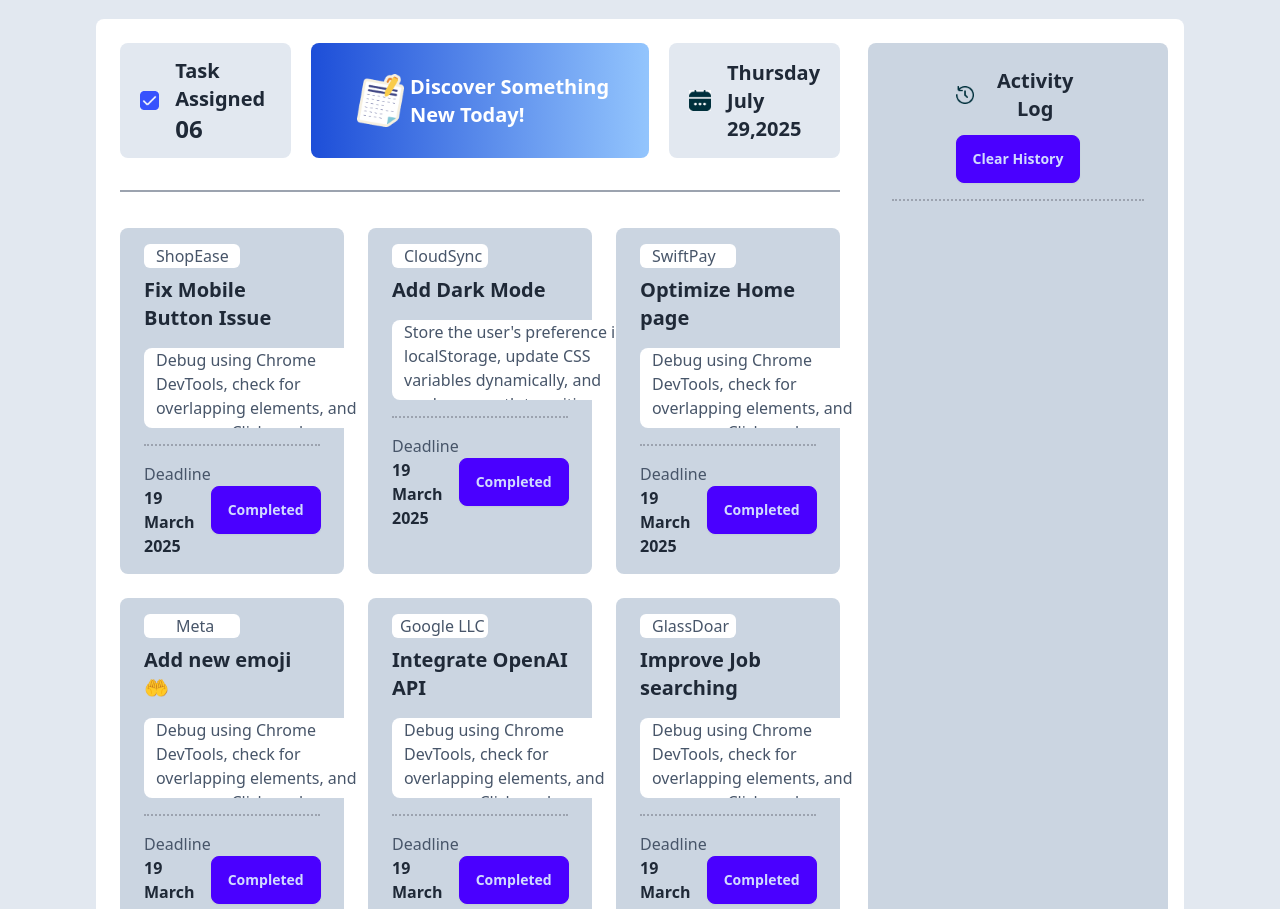
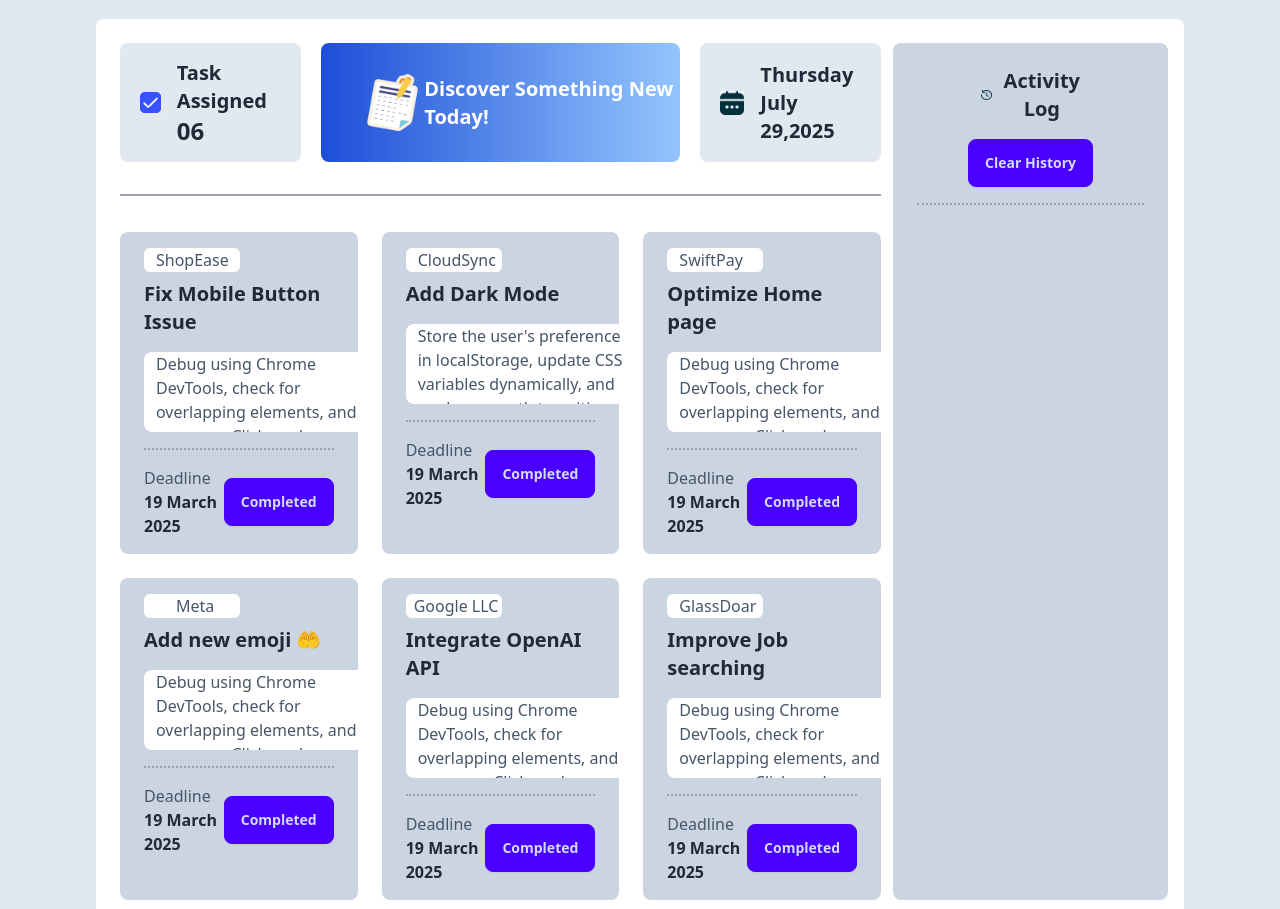
Before and after one commit to Shantosifat/fifth-work, a plain HTML site: page index.html in a window 1280 px wide. Shown: the part 163-1072 px from the top of the page. Drawn offline with nearby package versions, Linux system fonts and the light colour scheme.

Commit message:
main part done

```diff
--- /dev/null
+++ b/back.js
@@ -0,0 +1,4 @@
+document.getElementById('back-btn').addEventListener('click', function(event){
+    event.preventDefault();
+    window.location.href = "./index.html"
+})
--- a/event.js
+++ b/event.js
@@ -24,7 +24,7 @@
         const timeString = currentTime.toLocaleTimeString();
         p.innerText = `
         You have completed the task at ${timeString}`;
-        container.appendChild(p)
+        container.appendChild(p);
     });
 });
 
@@ -44,9 +44,5 @@
 })
 
 
+
 // back button
-
-document.getElementById('back-btn').addEventListener('click', function(){
-
-    console.log('hi')
-})
--- a/index.html
+++ b/index.html
@@ -17,7 +17,7 @@
             </div>
               <div class="flex items-center gap-4">
                 <img class="w-7 h-7 " src="./A5-Dev-Board/assets/checkbox.png" alt="">
-                <p id="increase-p" class="text-3xl mr-10">24</p>
+                <p id="increase-p" class="text-2xl mr-10">24</p>
                <button class="w-16"><img src="./A5-Dev-Board/assets/theme-btn.png" alt=""></button>
             </div>
         </nav>
@@ -27,7 +27,7 @@
 
         <section class="flex justify-between gap-3">
             <!-- left section -->
-            <section class="">
+            <section class="w-5/7">
                 <section class="flex gap-5 mb-8">
                     <!-- left part -->
                     <div  class="flex items-center gap-4 rounded-lg px-5 w-1/4 bg-slate-200">
@@ -69,8 +69,8 @@
                     <!-- card-1 -->
                     <div class="bg-slate-300 py-4 rounded-lg max-w-80 px-6">
                         <p class="bg-white w-24 pl-3 rounded-md font-medium text-slate-600 mb-2">ShopEase</p>
-                    <h1 class="text-xl font-semibold mb-4">Fix Mobile Button Issue </h1>
-                    <p class="text-slate-600 bg-white w-64 h-20 rounded-lg overflow-y-hidden px-3 mb-2">Debug using Chrome DevTools, check for overlapping elements, and ensure onClick works properly
+                    <h1 id="fix" class="text-xl font-semibold mb-4">Fix Mobile Button Issue </h1>
+                    <p class="text-slate-600 bg-white w-60 h-20 rounded-lg overflow-y-hidden ml-0 px-3 mb-2">Debug using Chrome DevTools, check for overlapping elements, and ensure onClick works properly
                         and ensure onClick works properly</p>
                         <hr class="border-t-2 border-dotted border-gray-400 my-4">
                      <div class="flex items-center justify-between">
@@ -88,7 +88,7 @@
                     <div class="bg-slate-300 py-4 rounded-lg max-w-80 px-6">
                         <p class="bg-white w-24 pl-3 rounded-md font-medium text-slate-600 mb-2">CloudSync</p>
                     <h1 class="text-xl font-semibold mb-4">Add Dark Mode </h1>
-                    <p class="text-slate-600 bg-white w-64 h-20 rounded-lg overflow-y-hidden px-3 mb-2">Store the user's preference in localStorage, update CSS variables dynamically, and apply a smooth transition effect.</p>
+                    <p class="text-slate-600 bg-white w-60 h-20 rounded-lg overflow-y-hidden px-3 mb-2">Store the user's preference in localStorage, update CSS variables dynamically, and apply a smooth transition effect.</p>
                         <hr class="border-t-2 border-dotted border-gray-400 my-4">
                      <div class="flex items-center justify-between">
                        <div>
@@ -102,10 +102,10 @@
                     </div>
                     </div>
                     <!-- card-3 -->
-                    <div class="bg-slate-300 py-4 rounded-lg max-w-80 px-6">
+                    <div class="bg-slate-300 py-4 rounded-lg  px-6">
                         <p class="bg-white w-24 pl-3 rounded-md font-medium text-slate-600 mb-2">SwiftPay</p>
                     <h1 class="text-xl font-semibold mb-4">Optimize  Home page</h1>
-                    <p class="text-slate-600 bg-white w-64 h-20 rounded-lg overflow-y-hidden px-3 mb-2">Debug using Chrome DevTools, check for overlapping elements, and ensure onClick works properly
+                    <p class="text-slate-600 bg-white w-60 h-20 rounded-lg overflow-y-hidden px-3 mb-2">Debug using Chrome DevTools, check for overlapping elements, and ensure onClick works properly
                         and ensure onClick works properly</p>
                         <hr class="border-t-2 border-dotted border-gray-400 my-4">
                      <div class="flex items-center justify-between">
@@ -123,7 +123,7 @@
                     <div class="bg-slate-300 py-4 rounded-lg max-w-80 px-6">
                         <p class="bg-white w-24 pl-8 rounded-md font-medium  text-slate-600 mb-2">Meta</p>
                     <h1 class="text-xl font-semibold mb-4">Add new emoji 🤲</h1>
-                    <p class="text-slate-600 bg-white w-64 h-20 rounded-lg overflow-y-hidden px-3 mb-2">Debug using Chrome DevTools, check for overlapping elements, and ensure onClick works properly
+                    <p class="text-slate-600 bg-white w-60 h-20 rounded-lg overflow-y-hidden px-3 mb-2">Debug using Chrome DevTools, check for overlapping elements, and ensure onClick works properly
                         and ensure onClick works properly</p>
                         <hr class="border-t-2 border-dotted border-gray-400 my-4">
                      <div class="flex items-center justify-between">
@@ -141,7 +141,7 @@
                     <div class="bg-slate-300 py-4 rounded-lg max-w-80 px-6">
                         <p class="bg-white w-24 pl-2 rounded-md  font-medium text-slate-600 mb-2">Google LLC</p>
                     <h1 class="text-xl font-semibold mb-4">Integrate OpenAI API  </h1>
-                    <p class="text-slate-600 bg-white w-64 h-20 rounded-lg overflow-y-hidden px-3 mb-2">Debug using Chrome DevTools, check for overlapping elements, and ensure onClick works properly
+                    <p class="text-slate-600 bg-white w-60 h-20 rounded-lg overflow-y-hidden px-3 mb-2">Debug using Chrome DevTools, check for overlapping elements, and ensure onClick works properly
                         and ensure onClick works properly</p>
                         <hr class="border-t-2 border-dotted border-gray-400 my-4">
                      <div class="flex items-center justify-between">
@@ -159,7 +159,7 @@
                     <div class="bg-slate-300 py-4 rounded-lg max-w-80 px-6">
                         <p class="bg-white w-24 pl-3 rounded-md font-medium text-slate-600 mb-2">GlassDoar</p>
                     <h1 class="text-xl font-semibold mb-4">Improve Job searching  </h1>
-                    <p class="text-slate-600 bg-white w-64 h-20 rounded-lg overflow-y-hidden px-3 mb-2">Debug using Chrome DevTools, check for overlapping elements, and ensure onClick works properly
+                    <p class="text-slate-600 bg-white w-60 h-20 rounded-lg overflow-y-hidden px-3 mb-2">Debug using Chrome DevTools, check for overlapping elements, and ensure onClick works properly
                         and ensure onClick works properly</p>
                         <hr class="border-t-2 border-dotted border-gray-400 my-4">
                      <div class="flex items-center justify-between">
@@ -177,13 +177,13 @@
             </section>
 
             <!-- right section -->
-             <section  class="font-semibold text-xl bg-slate-300 rounded-lg pt-6 mb-5 text-center mx-4 w-96 px-6">
-                <div  class="flex items-center gap-4 mb-3 mx-16">
+             <section  class="font-semibold text-xl bg-slate-300 rounded-lg pt-6 mb-5 text-center mr-4 w-80 px-6">
+                <div  class="flex items-center gap-3 mb-4 mx-16">
                     <div>
                         <img src="./A5-Dev-Board/assets/activity.png" alt="">
                     </div>
                     <div>
-                        <h1>Activity Log</h1>
+                        <h1 class="text-xm">Activity Log</h1>
                     </div>
                 </div>
                 <button id="clear-btn" class="btn btn-primary font-bold">Clear History</button>
```
Also changed, not shown: second.html (+2 -2 lines).
